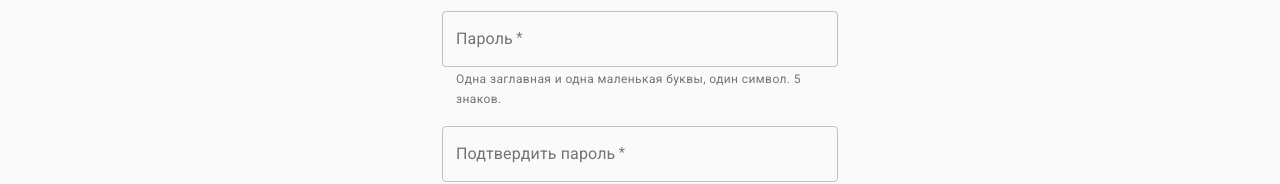
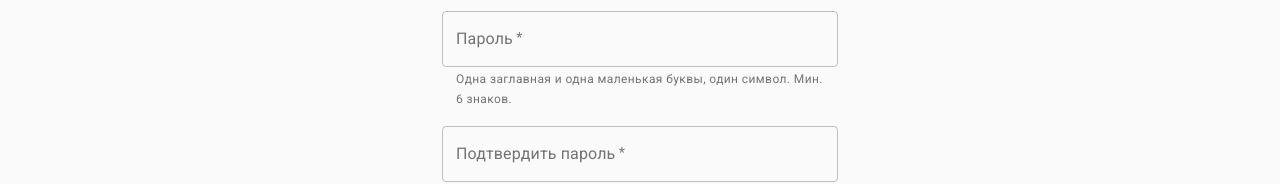
Before and after one commit to Arestout/live-notes-frontend, a React (Create React App) app: page /sign-up in a window 1280 px wide. Shown: the part 514-698 px from the top of the page. Built offline with nearby package versions, Linux system fonts and the light colour scheme.

Commit message:
fix password error message

```diff
--- a/src/components/Drawer/Drawer.js
+++ b/src/components/Drawer/Drawer.js
@@ -52,7 +52,7 @@ export default function ClippedDrawer({ user }) {
         <div className={classes.drawerContainer}>
           <div className={classes.avatar}>
             <ImageAvatar />
-            <p>{user.name}</p>
+            <p>{user.login}</p>
           </div>
 
           <List>
--- a/src/components/SignUp/SignUp.js
+++ b/src/components/SignUp/SignUp.js
@@ -211,7 +211,7 @@ export default function SignUp() {
                       helperText={
                         errors.password && touched.password
                           ? 'Пароль не соответствует требованиям. Одна заглавная и одна маленькая буквы, один символ. 5 знаков'
-                          : 'Одна заглавная и одна маленькая буквы, один символ. 5 знаков.'
+                          : 'Одна заглавная и одна маленькая буквы, один символ. Мин. 6 знаков.'
                       }
                       error={errors.password && touched.password ? true : false}
                       onChange={handleChange}
```
